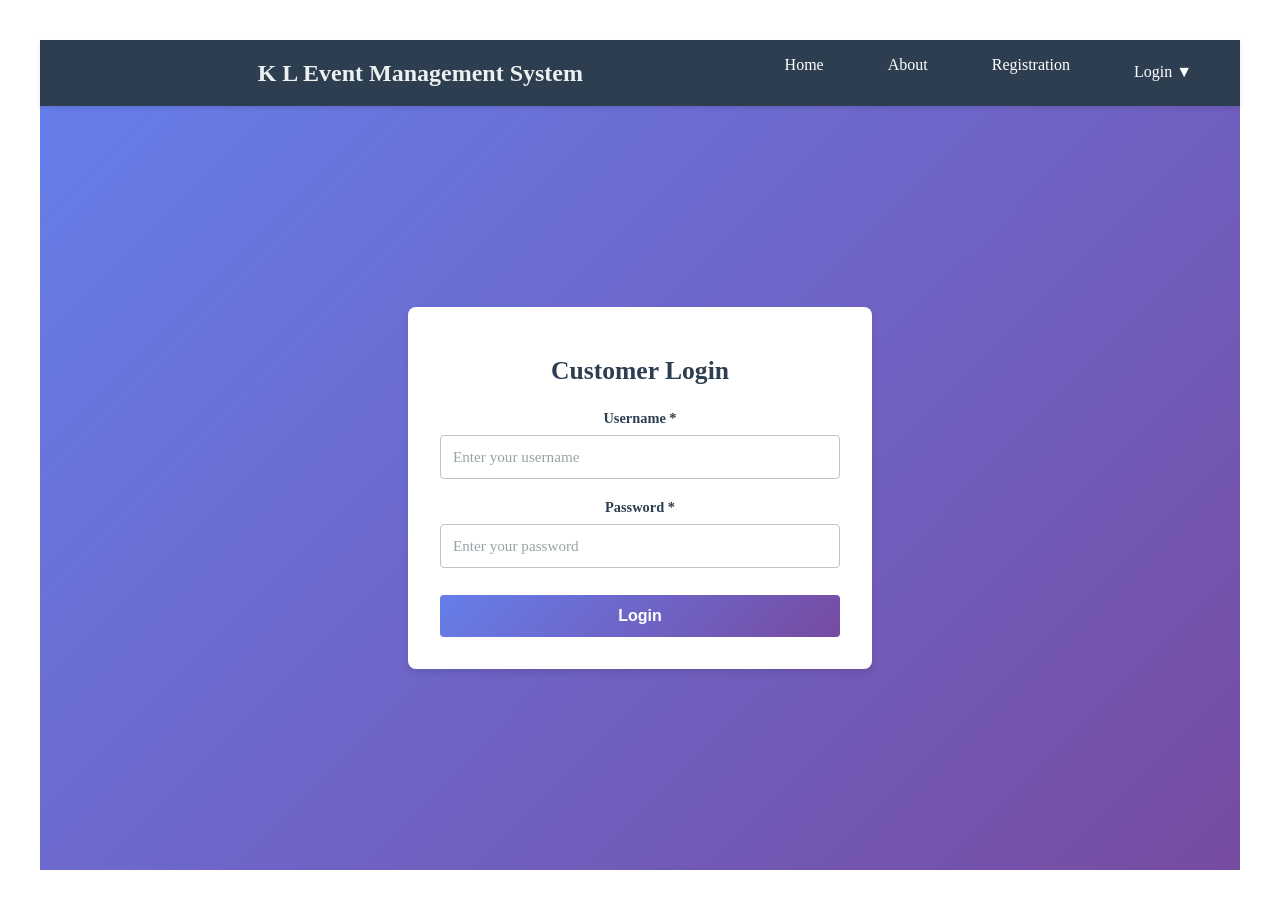
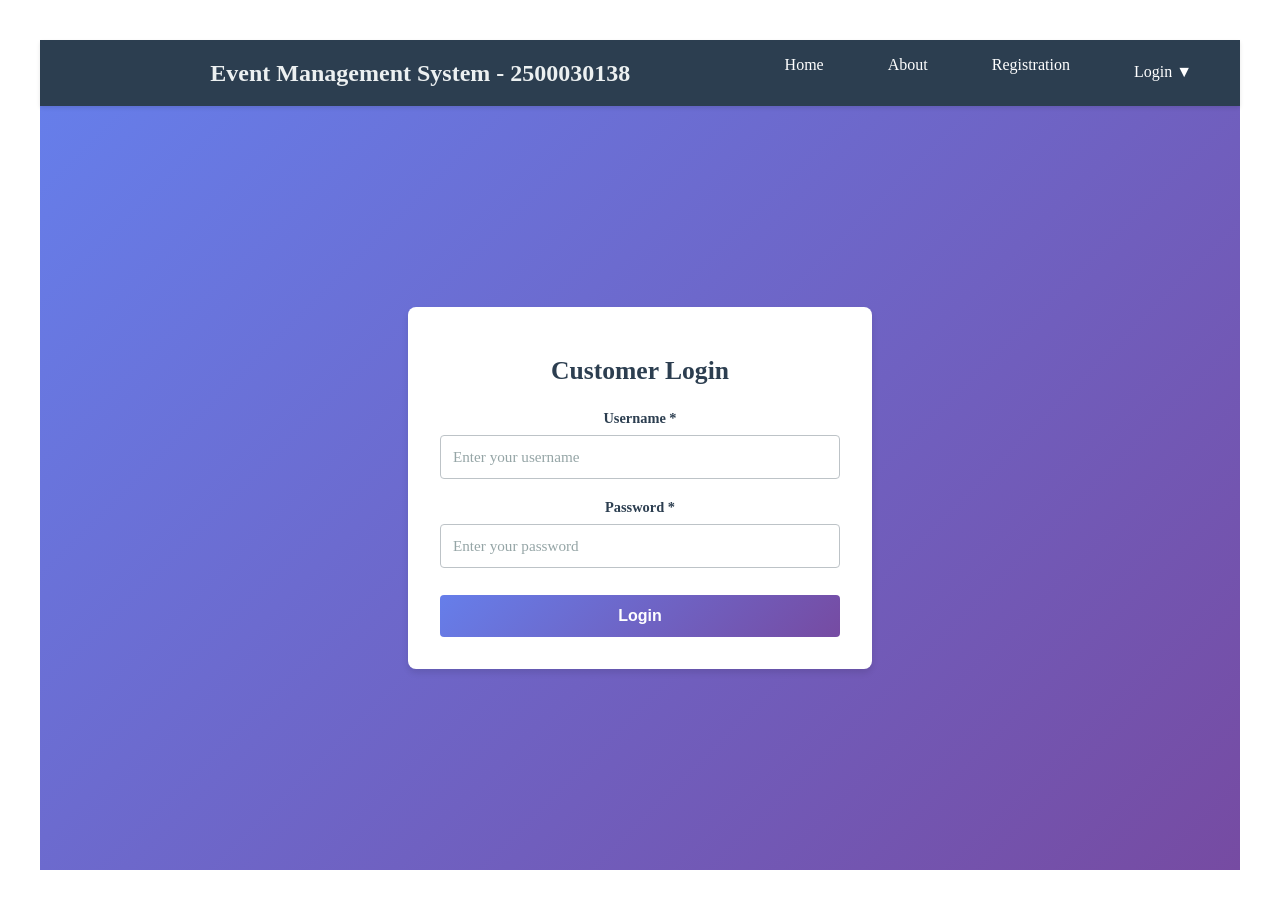
Before and after one commit to RajaHithesh/react-sdp-repo, a React (Vite) app: page /customer-login in a window 1280 px wide. Built offline with nearby package versions, Linux system fonts and the light colour scheme.

Commit message:
modified main navbar.jsx

```diff
--- a/src/pages/MainNavBar.jsx
+++ b/src/pages/MainNavBar.jsx
@@ -15,7 +15,7 @@ const MainNavBar = () => {
       <div className="navbar-container">
         <div className="navbar-logo">
           <Link to="/" className="logo-link">
-           K L Event Management System
+           Event Management System - 2500030138
           </Link>
         </div>
         <ul className="nav-menu">
```
